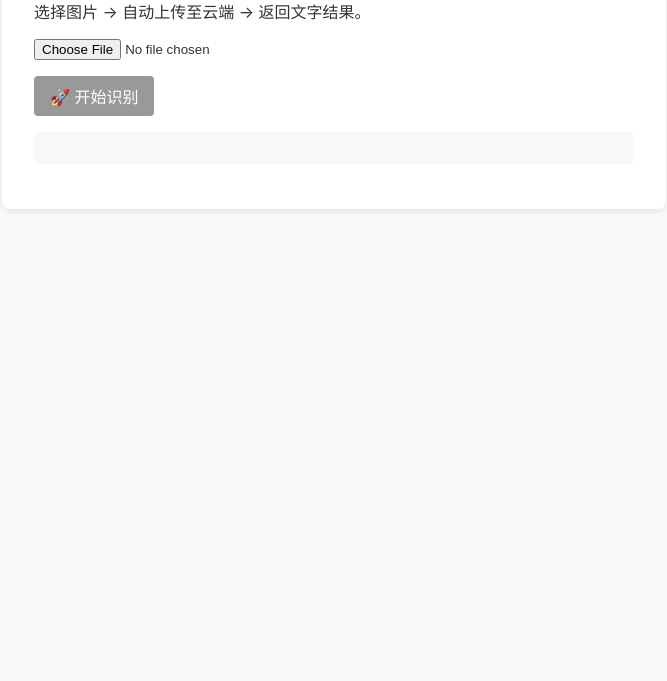
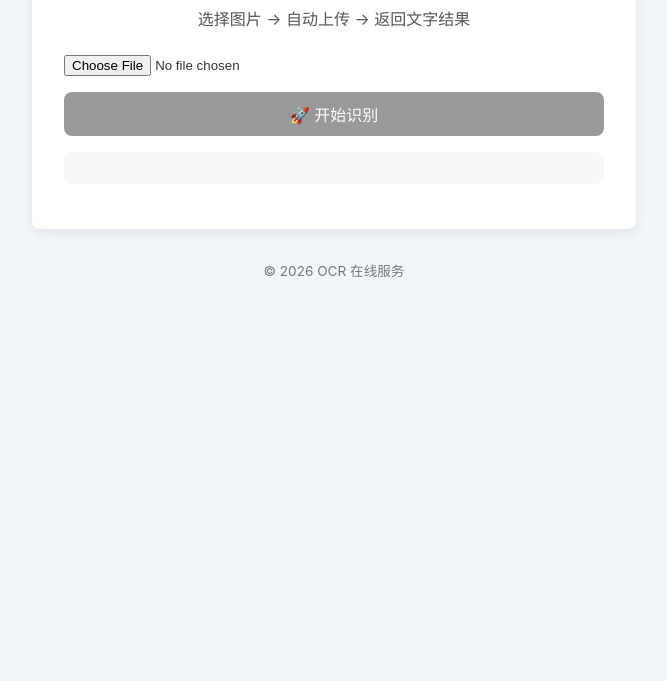
Before and after one commit to ZeserMax/max, a website: page index.html in a window 1280 px wide. Shown: the part 119-800 px from the top of the page, without its empty margins (306-973 px from the left). Drawn offline with Linux system fonts and the light colour scheme.

Commit message:
Update index.html

```diff
--- a/index.html
+++ b/index.html
@@ -1,27 +1,121 @@
 <!doctype html>
 <html lang="zh-CN">
 <head>
-<meta charset="utf-8"><title>🖼️ 在线图片 OCR（云端）</title>
+  <meta charset="utf-8">
+  <title>🖼️ 在线图片 OCR（云端）</title>
   <style>
-  body{font-family:-apple-system,BlinkMacSystemFont,"Segoe UI","Helvetica Neue",Arial,sans-serif;
-        margin:2rem;background:#fafafa;color:#333;}
-  .box{max-width:600px;margin:auto;background:#fff;padding:2rem;border-radius:8px;
-        box-shadow:0 2px 8px rgba(0,0,0,0.1);}
-  h1{margin-top:0;font-size:1.6rem;text-align:center;}
-  input[type=file]{display:block;margin:1rem 0;}
-  button{padding:.5rem 1rem;font-size:1rem;background:#0066cc;color:#fff;
-         border:none;border-radius:4px;cursor:pointer;}
-  button:disabled{background:#999;cursor:not-allowed;}
-  #status{margin-top:.5rem;color:#555;}
-  pre{background:#f6f8fa;padding:1rem;border-radius:4px;white-space:pre-wrap;
-       word-break:break-all;margin-top:1rem;}
-  #preview{max-width:100%;margin-top:1rem;border:1px solid #ddd;}
+    /* ---- 基础变量 ---- */
+    :root {
+      --font-sans: -apple-system, BlinkMacSystemFont, "Segoe UI", "Helvetica Neue", Arial, sans-serif;
+      --bg-page: #f2f5f9;
+      --bg-card: #ffffff;
+      --color-primary: #0066cc;
+      --color-primary-hover: #0052a3;
+      --color-muted: #555555;
+      --color-success: #28a745;
+      --color-warning: #ffc107;
+      --color-error: #dc3545;
+      --radius: 8px;
+    }
+    body {
+      margin: 2rem;
+      font-family: var(--font-sans);
+      background: var(--bg-page);
+      color: #333;
+      line-height: 1.5;
+    }
+    .box {
+      max-width: 540px;
+      margin: 0 auto;
+      background: var(--bg-card);
+      padding: 2rem;
+      border-radius: var(--radius);
+      box-shadow: 0 4px 12px rgba(0,0,0,0.08);
+    }
+    h1 {
+      margin-top: 0;
+      font-size: 1.8rem;
+      text-align: center;
+      color: var(--color-primary);
+    }
+    p {
+      text-align: center;
+      color: var(--color-muted);
+      margin-bottom: 1.5rem;
+    }
+    input[type=file] {
+      display: block;
+      width: 100%;
+      margin: 1rem 0;
+    }
+    button {
+      width: 100%;
+      padding: 0.6rem 1rem;
+      font-size: 1rem;
+      background: var(--color-primary);
+      color: #fff;
+      border: none;
+      border-radius: var(--radius);
+      cursor: pointer;
+      transition: background 0.2s ease;
+    }
+    button:hover:not(:disabled) {
+      background: var(--color-primary-hover);
+    }
+    button:disabled {
+      background: #999;
+      cursor: not-allowed;
+    }
+    #preview {
+      max-width: 100%;
+      margin-top: 1rem;
+      border: 1px solid #ddd;
+      border-radius: var(--radius);
+    }
+    #status {
+      margin-top: 0.8rem;
+      font-weight: 600;
+      color: var(--color-muted);
+    }
+    #status.success { color: var(--color-success); }
+    #status.warning { color: var(--color-warning); }
+    #status.error   { color: var(--color-error); }
+    pre {
+      background: #f6f8fa;
+      padding: 1rem;
+      border-radius: var(--radius);
+      overflow-x: auto;
+      white-space: pre-wrap;
+      word-break: break-all;
+      margin-top: 1rem;
+    }
+    /* 简单的加载动画 */
+    .spinner {
+      display: inline-block;
+      width: 1em;
+      height: 1em;
+      border: 2px solid currentColor;
+      border-right-color: transparent;
+      border-radius: 50%;
+      animation: spin 0.8s linear infinite;
+      vertical-align: text-bottom;
+      margin-right: 0.4em;
+    }
+    @keyframes spin {
+      to { transform: rotate(360deg); }
+    }
+    footer {
+      text-align: center;
+      margin-top: 2rem;
+      font-size: 0.85rem;
+      color: #777;
+    }
   </style>
 </head>
 <body>
   <div class="box">
     <h1>📄 在线图片 OCR（云端）</h1>
-  <p>选择图片 → 自动上传至云端 → 返回文字结果。</p>
+    <p>选择图片 → 自动上传 → 返回文字结果</p>
 
     <input type="file" id="fileInput" accept="image/*">
     <button id="runBtn" disabled>🚀 开始识别</button>
@@ -31,6 +125,7 @@
     <div id="status"></div>
     <pre id="result"></pre>
   </div>
+  <footer>© 2026 OCR 在线服务</footer>
 
   <script>
     const fileInput = document.getElementById('fileInput');
@@ -38,7 +133,6 @@ const runBtn    = document.getElementById('runBtn');
     const preview   = document.getElementById('preview');
     const status    = document.getElementById('status');
     const result    = document.getElementById('result');
-
     let selectedFile = null;
 
     // ---------- 文件选择 ----------
@@ -49,22 +143,21 @@ fileInput.addEventListener('change', () => {
         preview.hidden = true;
         return;
       }
-
-  // 1 MB 大小上限（OcrSpace 免费版限制）
+      // 1 MB 限制（OcrSpace 免费版）
       if (file.size > 1 * 1024 * 1024) {
         status.textContent = '⚠️ 图片太大（>1 MB），请压缩后重试';
+        status.className = 'warning';
         runBtn.disabled = true;
         preview.hidden = true;
         selectedFile = null;
         return;
       }
-
       selectedFile = file;
-  const url = URL.createObjectURL(file);
-  preview.src = url;
+      preview.src = URL.createObjectURL(file);
       preview.hidden = false;
       runBtn.disabled = false;
       status.textContent = '';
+      status.className = '';
       result.textContent = '';
     });
 
@@ -72,7 +165,8 @@ fileInput.addEventListener('change', () => {
     runBtn.addEventListener('click', async () => {
       if (!selectedFile) return;
       runBtn.disabled = true;
-  status.textContent = '⏳ 正在上传图片…';
+      status.innerHTML = '<span class="spinner"></span> 正在上传图片…';
+      status.className = '';
 
       const form = new FormData();
       form.append('file', selectedFile);
@@ -80,19 +174,19 @@ runBtn.addEventListener('click', async () => {
       try {
         const resp = await fetch('/api/ocr', {method:'POST', body:form});
         const data = await resp.json();
-
-    // 后端返回错误时直接展示细节
         if (!resp.ok) {
           status.textContent = `⚠️ OCR 错误: ${data.error || '未知错误'}`;
+          status.className = 'warning';
           result.textContent = data.details ? `细节: ${JSON.stringify(data.details)}` : '';
           return;
         }
-
         result.textContent = data.text || '(未检测到文字)';
         status.textContent = data.text ? '✅ OCR 完成' : '⚠️ OCR 完成，但未检测到文字';
+        status.className = data.text ? 'success' : 'warning';
       } catch (e) {
         console.error(e);
         status.textContent = `❌ 请求失败: ${e.message}`;
+        status.className = 'error';
         result.textContent = '';
       } finally {
         runBtn.disabled = false;
```
Lines whose indentation alone changed are shown as unchanged.
